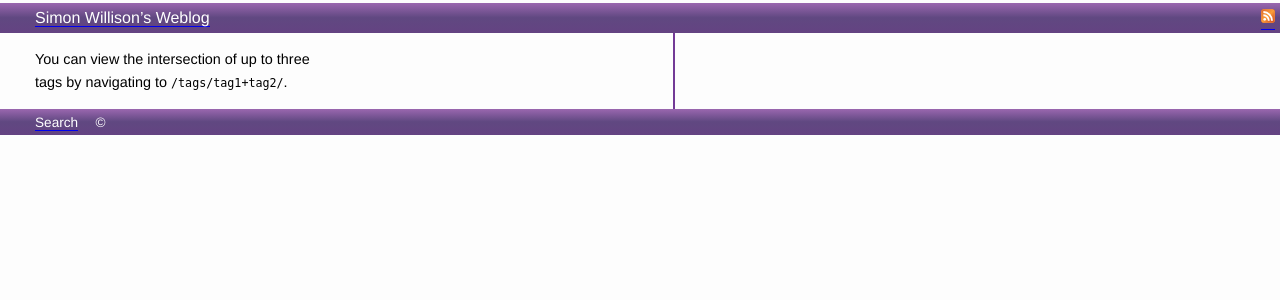
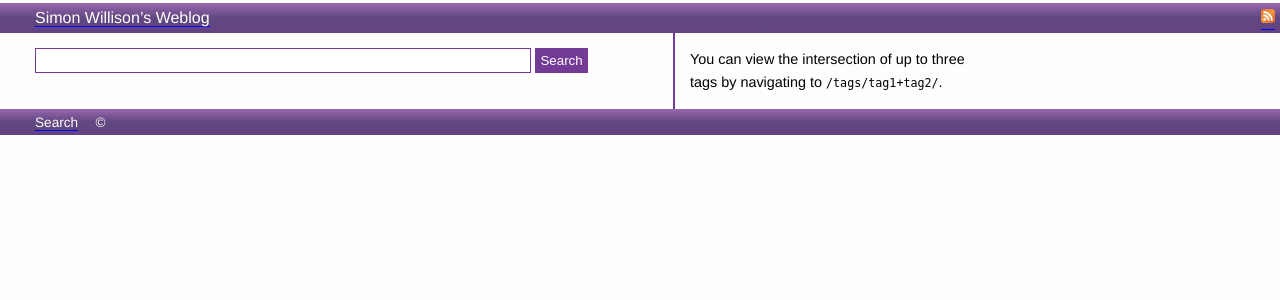
Before and after one commit to simonw/simonwillisonblog, a Django app: page /tags/ in a window 1280 px wide. Shown: the top 300 px of the page. Run offline with Django 3.2, Linux system fonts and the light colour scheme; tables that the repository leaves empty hold one stand-in row (values such as "Sample post"); data that the repository does not hold is empty.

Commit message:
Show search form at top of https://simonwillison.net/tags/

```diff
--- a/templates/tags.html
+++ b/templates/tags.html
@@ -1,6 +1,11 @@
 {% extends "smallhead.html" %}
 {% block title %}Tags{% endblock %}
 {% block primary %}
+
+<form action="/search/" method="GET">
+    <input type="search" class="search-input" name="q" value="" style="width: 80%">
+    <input type="submit" class="search-submit" value="Search">
+</form>
 
 {% load tag_cloud %}
 <p id="tagcloud">{% tag_cloud %}</p>
```
